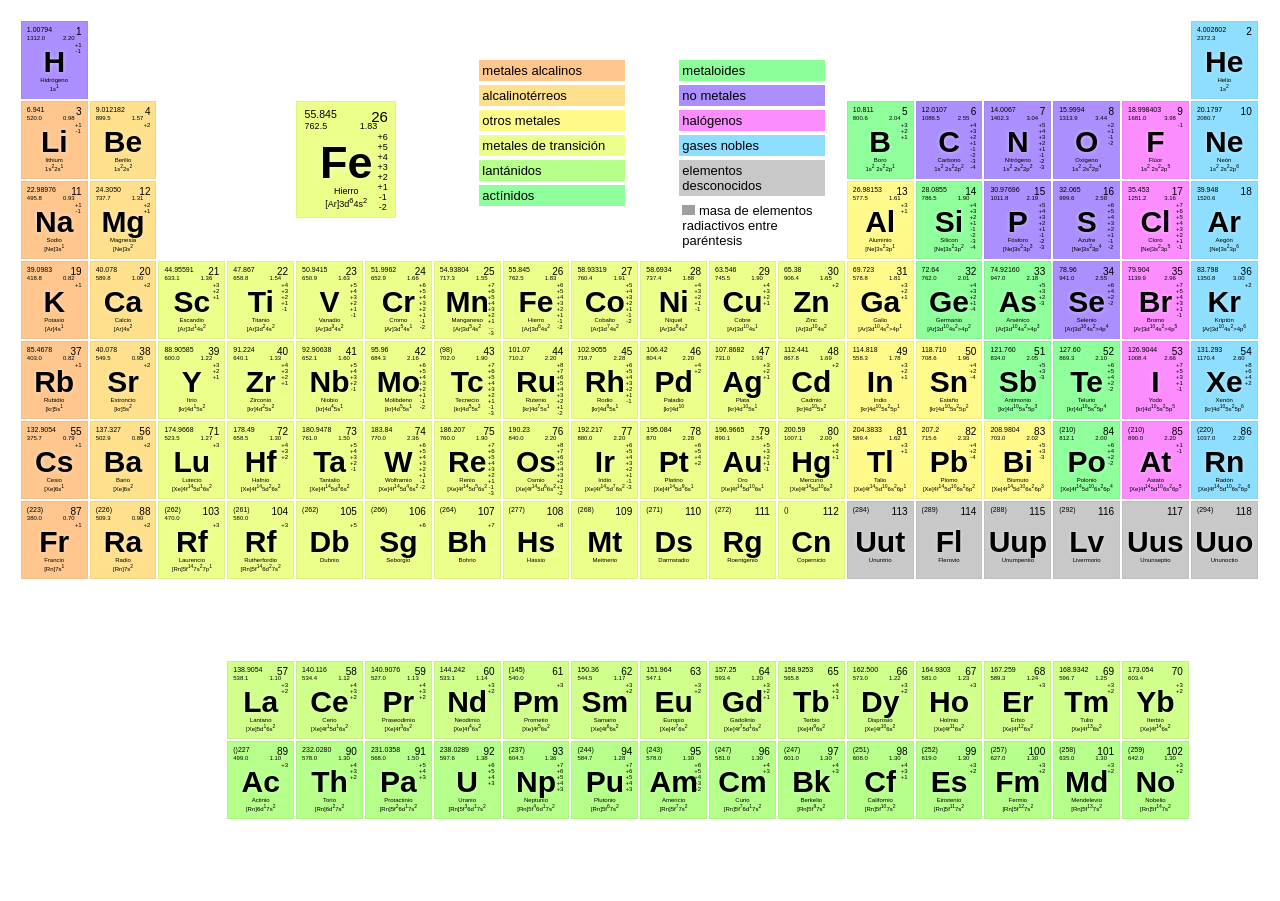
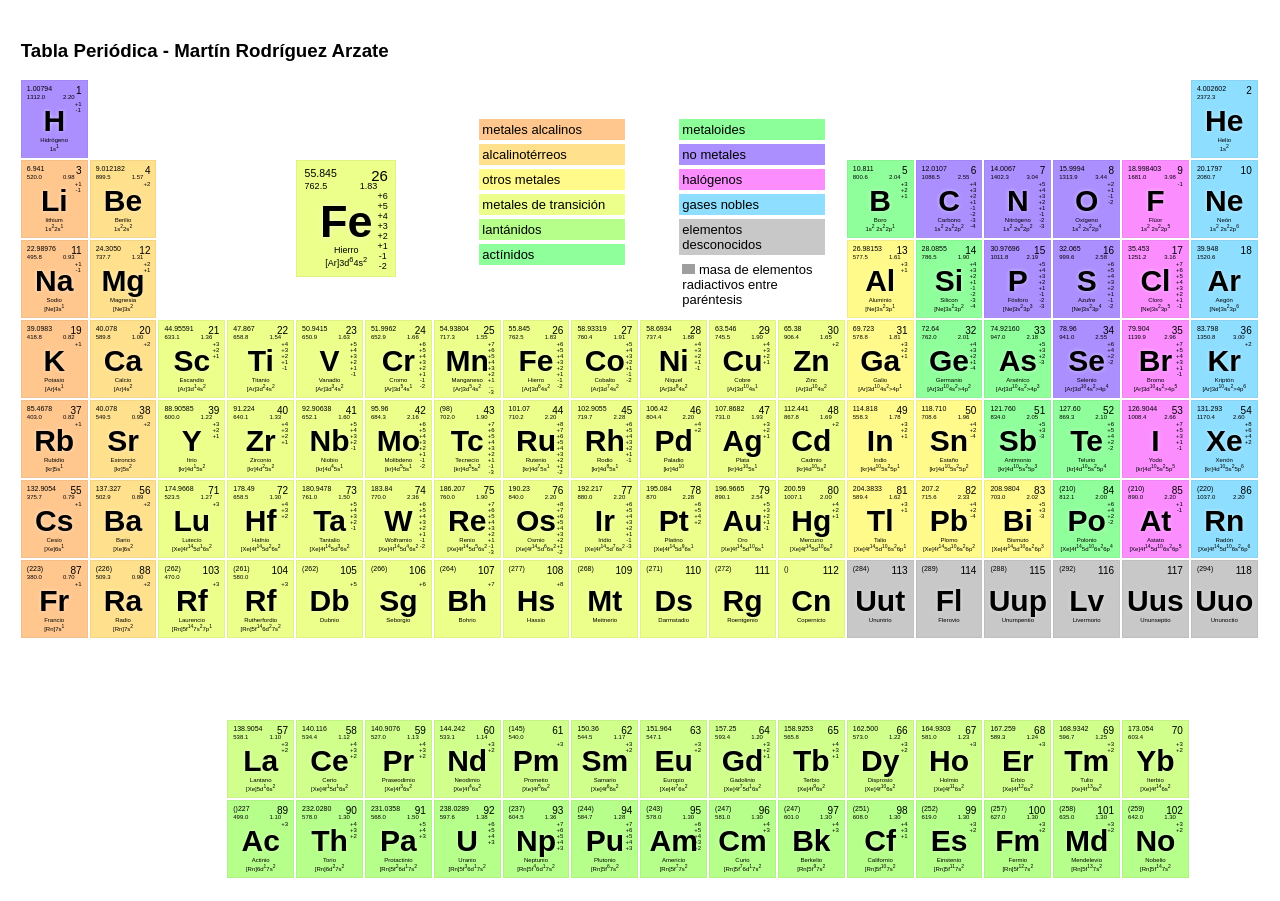
Before and after one commit to martinrodar/tabla-periodica, a plain HTML site: page index.html in a window 1280 px wide. Before the commit the page ends 842 px from the top, so only its background shows below. Drawn offline with Linux system fonts and the light colour scheme; grey boxes are pictures that could not be loaded.

Commit message:
agregando titulo

```diff
--- a/index.html
+++ b/index.html
@@ -8,6 +8,7 @@
     <link rel="stylesheet" type="text/css" href="estilos.css">
 </head>
 <body>
+    <h3>Tabla Periódica - Martín Rodríguez Arzate</h3>
     <div class="periodic">
         <div class="periodic-row">
           <div class="cell">
```
